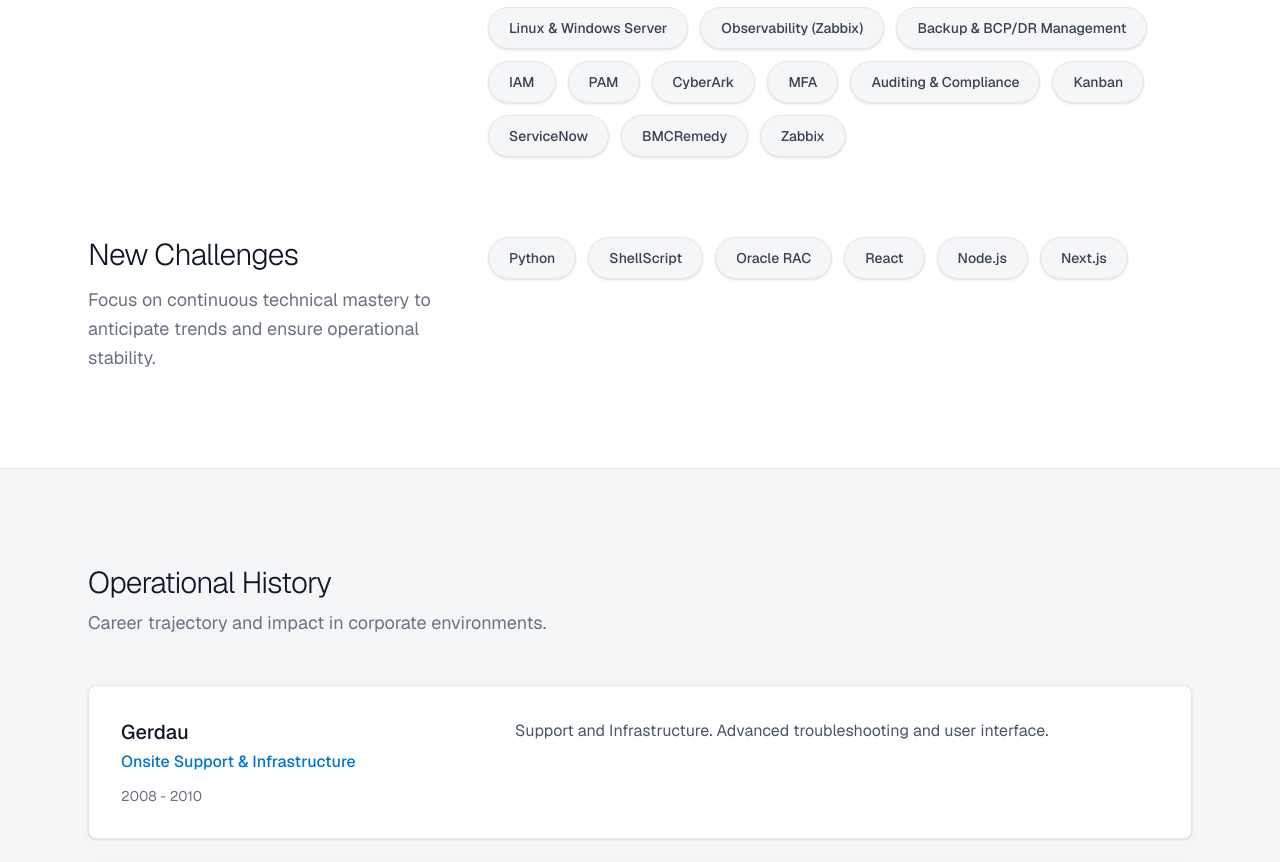
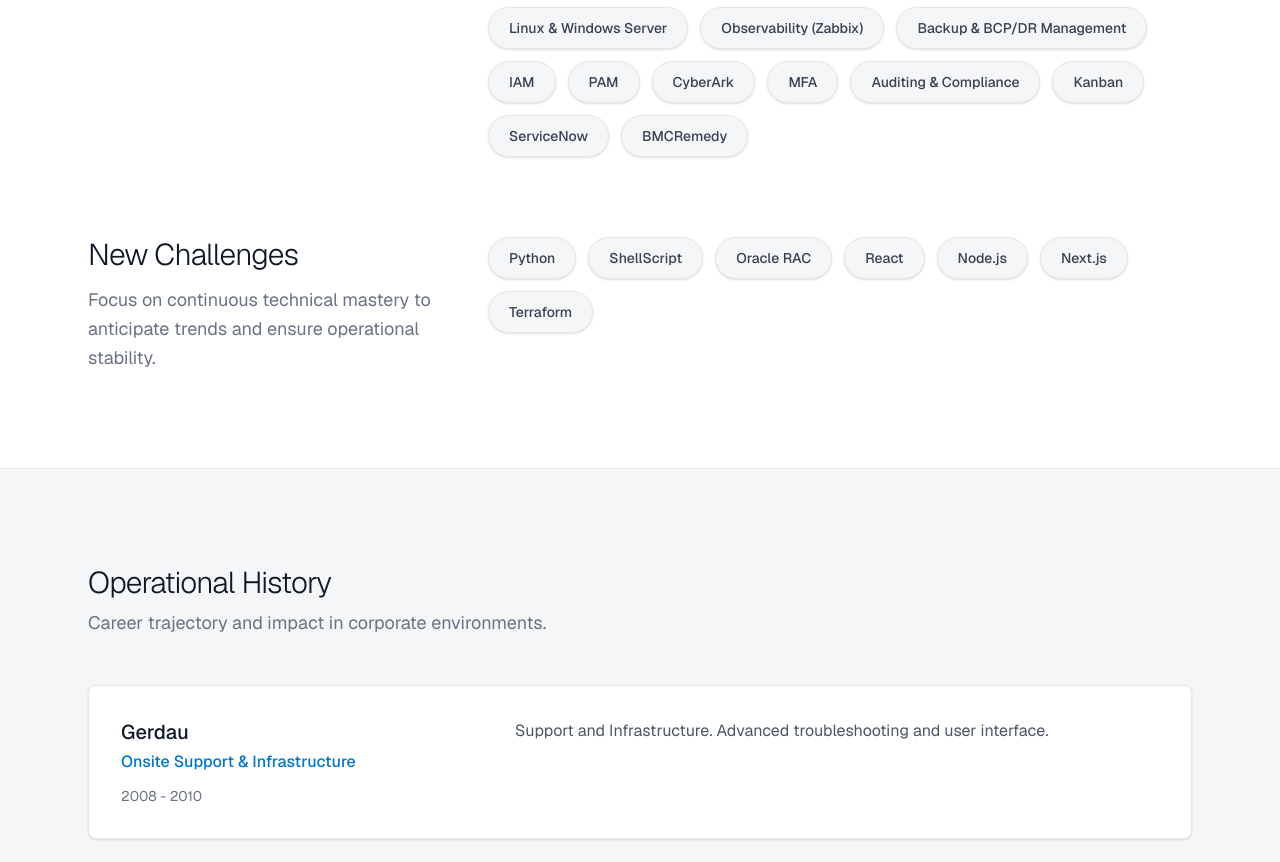
Before and after one commit to thiagoaneas-pinda/thiagorodrigues-ti_en, a Next.js app: page / in a window 1280 px wide. Shown: the part 2954-3816 px from the top of the page. Built offline with nearby package versions, Linux system fonts and the light colour scheme.

Commit message:
Alterações nos conhecimentos En

```diff
--- a/app/page.tsx
+++ b/app/page.tsx
@@ -16,12 +16,12 @@
   "Hybrid Cloud (Azure/AWS/GCP)", "IT Governance",
   "ITIL", "COBIT", "ISO27001", "Linux & Windows Server",
   "Observability (Zabbix)", "Backup & BCP/DR Management", "IAM", "PAM", "CyberArk", "MFA",
-  "Auditing & Compliance", "Kanban", "ServiceNow", "BMCRemedy", "Zabbix",
+  "Auditing & Compliance", "Kanban", "ServiceNow", "BMCRemedy",
 ];
 
 const LearningSkills = [
   "Python", "ShellScript", "Oracle RAC",
-  "React", "Node.js", "Next.js",
+  "React", "Node.js", "Next.js", "Terraform"
 ];
 
 const experiences = [
```
